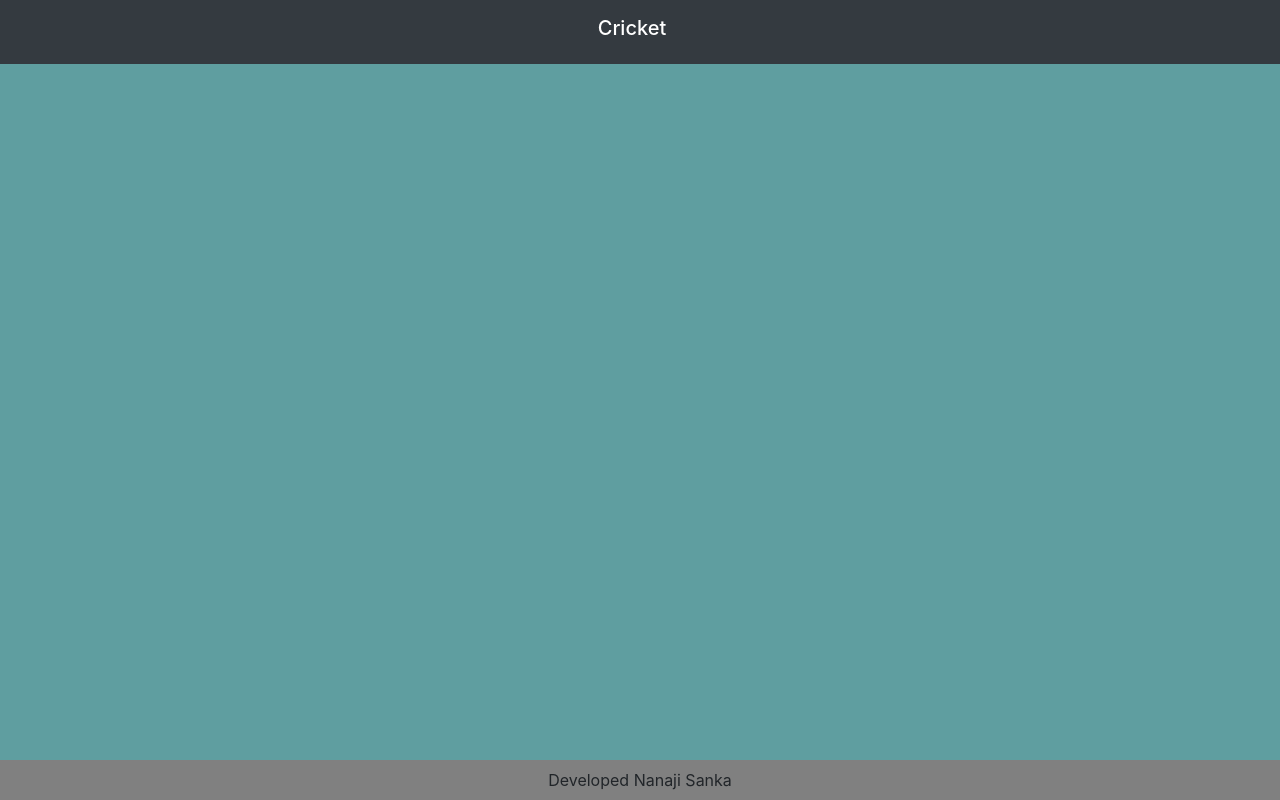
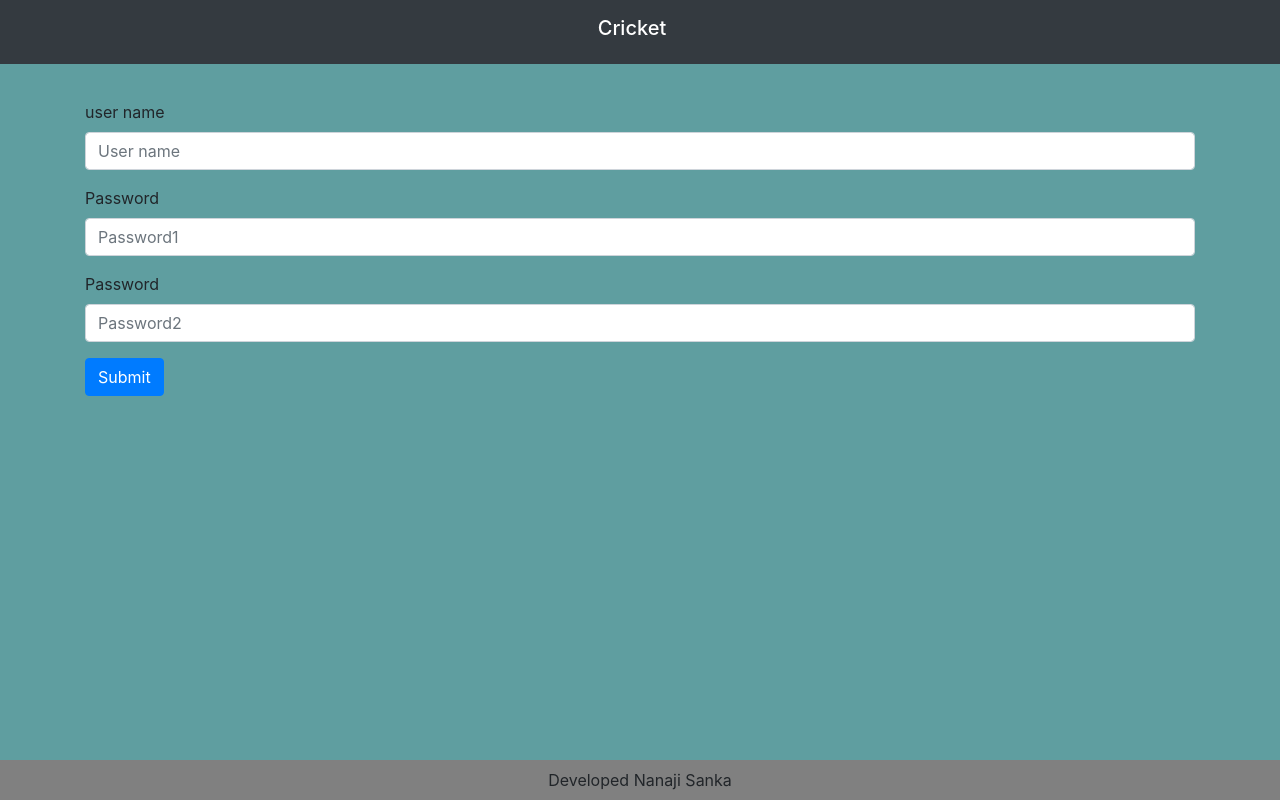
Before and after one commit to nanaji0133/Frontend-Cricket, a React (Create React App) app: page /signin in a window 1280 px wide. Built offline with nearby package versions, Linux system fonts and the light colour scheme.

Commit message:
Authentication using Contex Api

```diff
--- /dev/null
+++ b/src/AuthContext/authContex.js
@@ -0,0 +1,8 @@
+import { createContext, useContext } from 'react';
+
+export const AuthContext = createContext();
+
+export function useAuth ()
+{
+    return useContext(AuthContext);
+}
--- /dev/null
+++ b/src/PrivateRouter.js
@@ -0,0 +1,18 @@
+import React from 'react';
+import { Redirect, Route } from "react-router-dom";
+import { useAuth } from './AuthContext/authContex';
+
+function PrivateRouter ({ component: Component, ...rest })
+{
+    const { authTokens } = useAuth();
+    return (
+        <Route { ...rest } render={ (props) =>
+            authTokens ? (
+                <Component { ...props } />
+            ) : (
+                    <Redirect to="/login/" />
+                ) } />
+    );
+}
+
+export default PrivateRouter;
--- a/src/components/App.js
+++ b/src/components/App.js
@@ -1,7 +1,12 @@
-import React, { Component } from "react";
+import React, { useState } from "react";
 import { BrowserRouter as Router, Route, Switch } from "react-router-dom";
+import { AuthContext } from "../AuthContext/authContex";
 import "../index.css";
+import PrivateRouter from "../PrivateRouter";
 import "../style.css";
+import Admin from "./Auth/Admin";
+import Login from "./Auth/Login";
+import Singin from "./Auth/Signin";
 import Footer from "./Footer";
 import Header from "./Header";
 import PlayerCreate from "./Player/PlayerCreate";
@@ -11,12 +16,20 @@ import TeamCreate from "./Team/TeamCreate";
 import TeamDetail from "./Team/TeamDetail";
 import TeamList from "./Team/TeamList";
 
-class App extends Component
+const App = () =>
 {
-    render ()
+    const existingTokens = JSON.parse(localStorage.getItem("tokens"));
+    const [authTokens, setAuthTokens] = useState(existingTokens);
+
+    const setTokens = (data) =>
     {
-        return (
-            <div className="container">
+        localStorage.setItem("tokens", JSON.stringify(data));
+        setAuthTokens(data);
+    };
+
+    return (
+        <div className="container">
+            <AuthContext.Provider value={ { authTokens, setAuthTokens: setTokens } }>
                 <Router >
                     <Header />
                     <Switch>
@@ -24,15 +37,17 @@ class App extends Component
                         <Route path="/teams/create" component={ TeamCreate } />
                         <Route path="/teams/:id" component={ TeamDetail } />
                         <Route exact path="/players" component={ PlayersList } />
-                        <Route path="/players/create" component={ PlayerCreate } />
+                        <PrivateRouter path="/players/create" component={ PlayerCreate } />
                         <Route path="/players/:id" component={ PlayerDetail } />
+                        <Route path="/signin" component={ Singin } />
+                        <Route path="/login" component={ Login } />
+                        <PrivateRouter path="/admin" component={ Admin } />
                     </Switch>
                     <Footer />
                 </Router>
-
-            </div>
-        );
-    }
-}
+            </AuthContext.Provider>
+        </div>
+    );
+};
 
 export default App;
--- /dev/null
+++ b/src/components/Auth/Admin.js
@@ -0,0 +1,20 @@
+import React from 'react';
+import { useAuth } from '../../AuthContext/authContex';
+
+const Admin = () =>
+{
+    const { setAuthTokens } = useAuth();
+
+   function logout()
+    {
+        setAuthTokens();
+    };
+    return (
+        <div id="auth">
+            Admin home page
+            <button onClick={ logout } >Logout</button>
+        </div>
+    );
+};
+
+export default Admin;
--- /dev/null
+++ b/src/components/Auth/Login.js
@@ -0,0 +1,53 @@
+import axios from 'axios';
+import React, { useState } from 'react';
+import { Redirect } from 'react-router-dom';
+import { useAuth } from '../../AuthContext/authContex';
+
+const Login = () =>
+{
+    const [isLoggedIn, setIsLoggedIn] = useState(false);
+    const [username, setUsername] = useState("");
+    const [password, setPassword] = useState("");
+    const { setAuthTokens } = useAuth();
+
+    const postLogin = (e) =>
+    {
+        e.preventDefault();
+        axios.post("http://127.0.0.1:8000/rest-auth/login/", { username, password })
+            .then(res =>
+            {
+                setAuthTokens(res.data);
+                setIsLoggedIn(true);
+                console.log(res, res.data);
+            })
+            .then(err => console.log(err));
+    };
+
+    if (isLoggedIn)
+    {
+        return <Redirect to="/admin/" />;
+    }
+
+    return (
+        <div id="auth">
+            <form onSubmit={ postLogin }>
+                <div className="form-group">
+                    <label htmlFor="exampleInputEmail1">user name</label>
+                    <input type="text" className="form-control" id="exampleInputEmail1" aria-describedby="emailHelp" placeholder="User name"
+                        name="username" value={ username }
+                        onChange={ e => setUsername(e.target.value) } />
+
+                </div>
+                <div className="form-group">
+                    <label htmlFor="exampleInputPassword1">Password</label>
+                    <input type="password" className="form-control" id="exampleInputPassword1" placeholder="Password"
+                        name="password" value={ password }
+                        onChange={ e => setPassword(e.target.value) } />
+                </div>
+                <button className="btn btn-primary">Submit</button>
+            </form>
+        </div>
+    );
+};
+
+export default Login;
--- /dev/null
+++ b/src/components/Auth/Signin.js
@@ -0,0 +1,27 @@
+import React from 'react';
+
+const Singin = () =>
+{
+    return (
+        <div id="auth">
+            <form>
+                <div class="form-group">
+                    <label for="exampleInputEmail1">user name</label>
+                    <input type="text" className="form-control" id="exampleInputEmail1" aria-describedby="emailHelp" placeholder="User name" />
+
+                </div>
+                <div className="form-group">
+                    <label for="exampleInputPassword1">Password</label>
+                    <input type="password" className="form-control" id="exampleInputPassword1" placeholder="Password1" />
+                </div>
+                <div className="form-group">
+                    <label for="exampleInputPassword2">Password</label>
+                    <input type="password" className="form-control" id="exampleInputPassword2" placeholder="Password2" />
+                </div>
+                <button className="btn btn-primary">Submit</button>
+            </form>
+        </div>
+    );
+};
+
+export default Singin;
--- a/src/components/Player/PlayersList.js
+++ b/src/components/Player/PlayersList.js
@@ -1,7 +1,7 @@
 import axios from "axios";
 import React, { Component } from "react";
 import PlayerContainer from "./PlayerContainer";
-axios.defaults.headers.common["Authorization"] = "Basic bWFsaW5nYTpuYW5hamlANTM1Nw=="
+
 class PlayersList extends Component
 {
     constructor()
@@ -15,14 +15,15 @@ class PlayersList extends Component
 
     componentDidMount ()
     {
-        axios.get("http://127.0.0.1:8000/team/players/"
-        // , {
-        //     auth: {
-        //         username: "malinga",
-        //         password: "nanaji@5357"
-        //     }
-        // }
-        )
+        axios.get("http://127.0.0.1:8000/team/players/",{
+            // headers: {
+            //     Authorization: "Token 31cb63540921b8f7027fcb2dfd0cd95eb05cc405"
+            // }
+            // auth: {
+            //     username: "sanka",
+            //     password: "nanaji@5357"
+            // }
+        })
             .then(res =>
             {
                 this.setState({
@@ -30,9 +31,24 @@ class PlayersList extends Component
                     isLoaded: true
                 });
                 // console.log(this.state.players);
-                console.log(res)
+                console.log(res);
             })
-            .catch(err => console.log(err));
+            .catch(err =>
+            {
+                if (err.response)
+                {
+                    console.log(err.response.data);
+                    console.log(err.response.status);
+                    console.log(err.response.headers);
+                }
+                if (err.request)
+                {
+                    console.log(err.request);
+                } else
+                {
+                    console.log(err.message);
+                }
+            });
     }
 
     render ()
--- a/src/style.css
+++ b/src/style.css
@@ -10,7 +10,7 @@ body {
     height: 40px;
 }
 
-#team, #players {
+#team, #players, #auth {
     margin-top: 100px;
     margin-bottom: 50px;
 }
```
